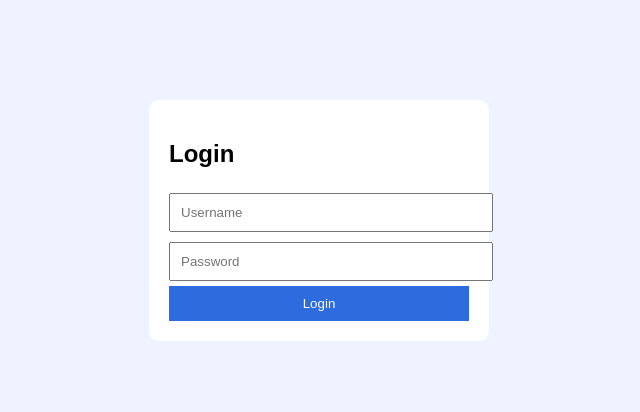
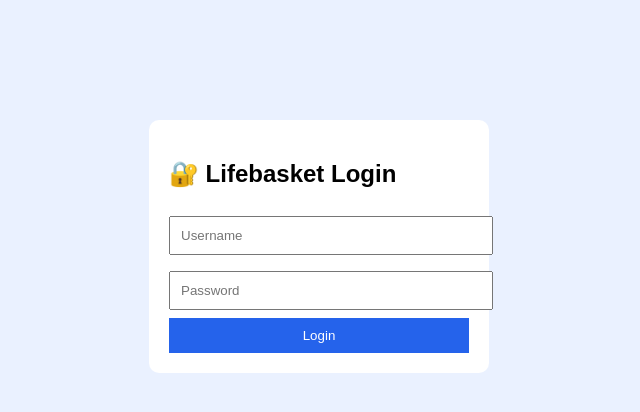
Before and after one commit to jakiya09/inventory-system, a Flask app: page /login in a window 1280 px wide. Shown: the top 412 px of the page, without its empty margins (321-961 px from the left). Run offline with Flask 3, Linux system fonts and the light colour scheme.

Commit message:
Update login.html

```diff
--- a/templates/login.html
+++ b/templates/login.html
@@ -1,18 +1,18 @@
 <!DOCTYPE html>
 <html>
 <head>
-<title>Login - Lifebasket</title>
+<title>Login</title>
 <style>
-body{font-family:Arial;background:#eef3ff}
-.box{width:300px;margin:100px auto;background:white;padding:20px;border-radius:10px}
-input{width:100%;padding:10px;margin:5px 0}
-button{width:100%;padding:10px;background:#2d6cdf;color:white;border:none}
+body{background:#eaf1ff;font-family:Arial}
+.box{width:300px;margin:120px auto;background:white;padding:20px;border-radius:10px}
+input{width:100%;padding:10px;margin:8px 0}
+button{width:100%;padding:10px;background:#2563eb;color:white;border:none}
 </style>
 </head>
 <body>
 
 <div class="box">
-<h2>Login</h2>
+<h2>🔐 Lifebasket Login</h2>
 
 <form method="POST">
 <input name="username" placeholder="Username">
```
